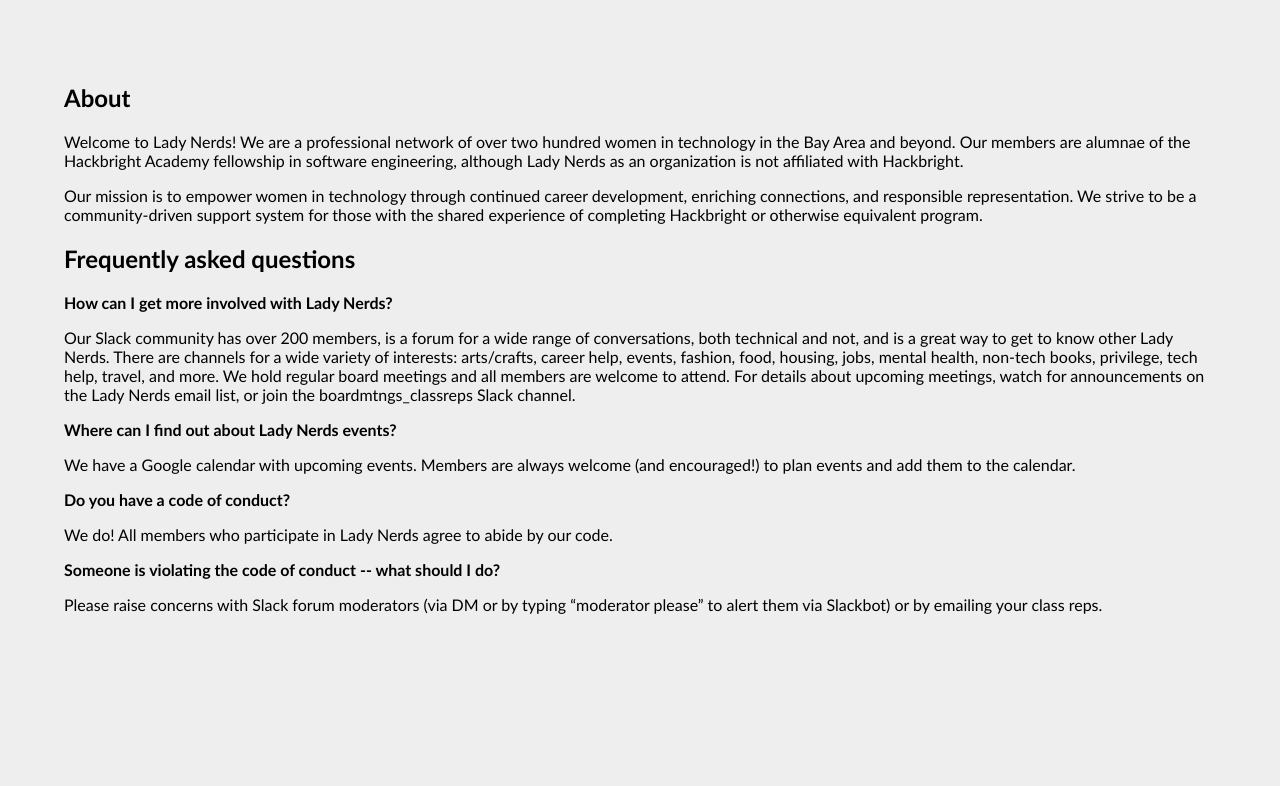
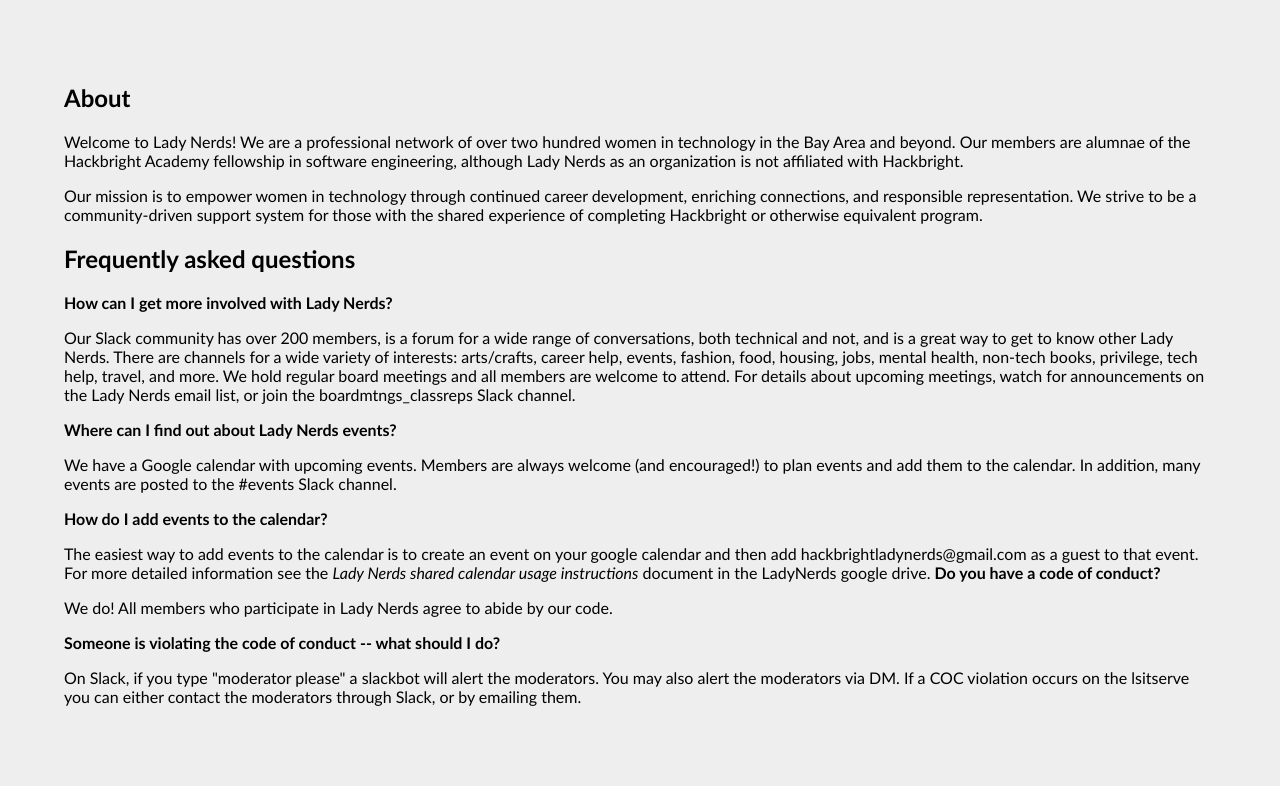
Before and after one commit to beckastar/ladynerds_site, a Django app: page /about/ in a window 1280 px wide. Shown: the part 177-963 px from the top of the page. Before the commit the page ends 791 px from the top, so only its background shows below. Run offline with Django 3.2, Linux system fonts and the light colour scheme; parts of the project's set-up code (start-up, migrations or seed data) failed here and were passed over.

Commit message:
making some edits to the text

```diff
--- a/ladynerds/templates/about.html
+++ b/ladynerds/templates/about.html
@@ -37,8 +37,17 @@
         <p>
             <!-- FIXME: Add link to google calendar -->
             We have a Google calendar with upcoming events. Members are always welcome
-        (and encouraged!) to plan events and add them to the calendar.
+            (and encouraged!) to plan events and add them to the calendar. In addition,
+            many events are posted to the #events Slack channel.
         </p>
+
+        <b>How do I add events to the calendar?</b>
+        <p>
+            <!-- FIXME: Add link to calender usage instructions -->
+            The easiest way to add events to the calendar is to create an event on your google
+            calendar and then add hackbrightladynerds@gmail.com as a guest to that event.
+            For more detailed information see the <i>Lady Nerds shared calendar usage instructions</i>
+            document in the LadyNerds google drive.
 
         <b>Do you have a code of conduct?</b>
         <p>
@@ -48,9 +57,11 @@
 
         <b>Someone is violating the code of conduct -- what should I do?</b>
         <p>
-        Please raise concerns with Slack forum moderators (via DM or by typing “moderator please”
-        to alert them via Slackbot) or by emailing your class reps.
+            On Slack, if you type "moderator please" a slackbot will alert the moderators.
+            You may also alert the moderators via DM.  If a COC violation occurs on the lsitserve
+            you can either contact the moderators through Slack, or by emailing them.
         </p>
+
     </div>
 </div>
 {% endblock %}
```
Lines whose indentation alone changed are shown as unchanged.
